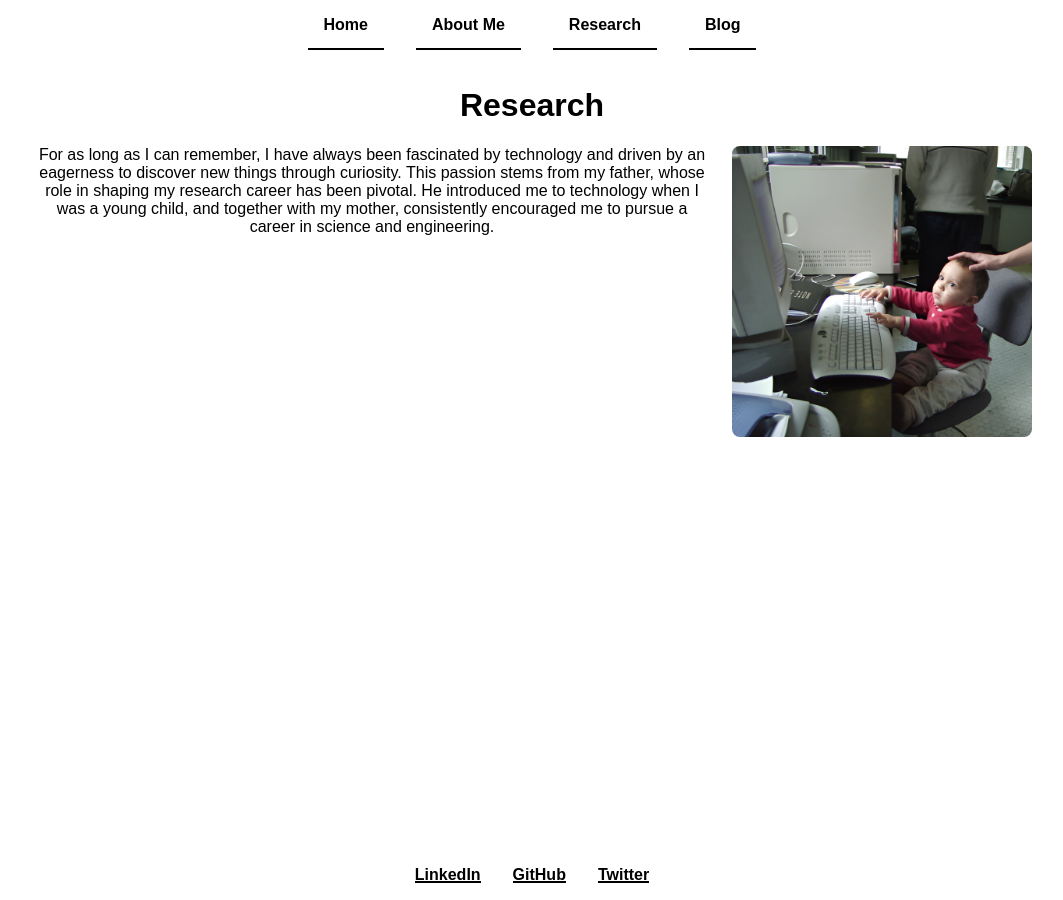
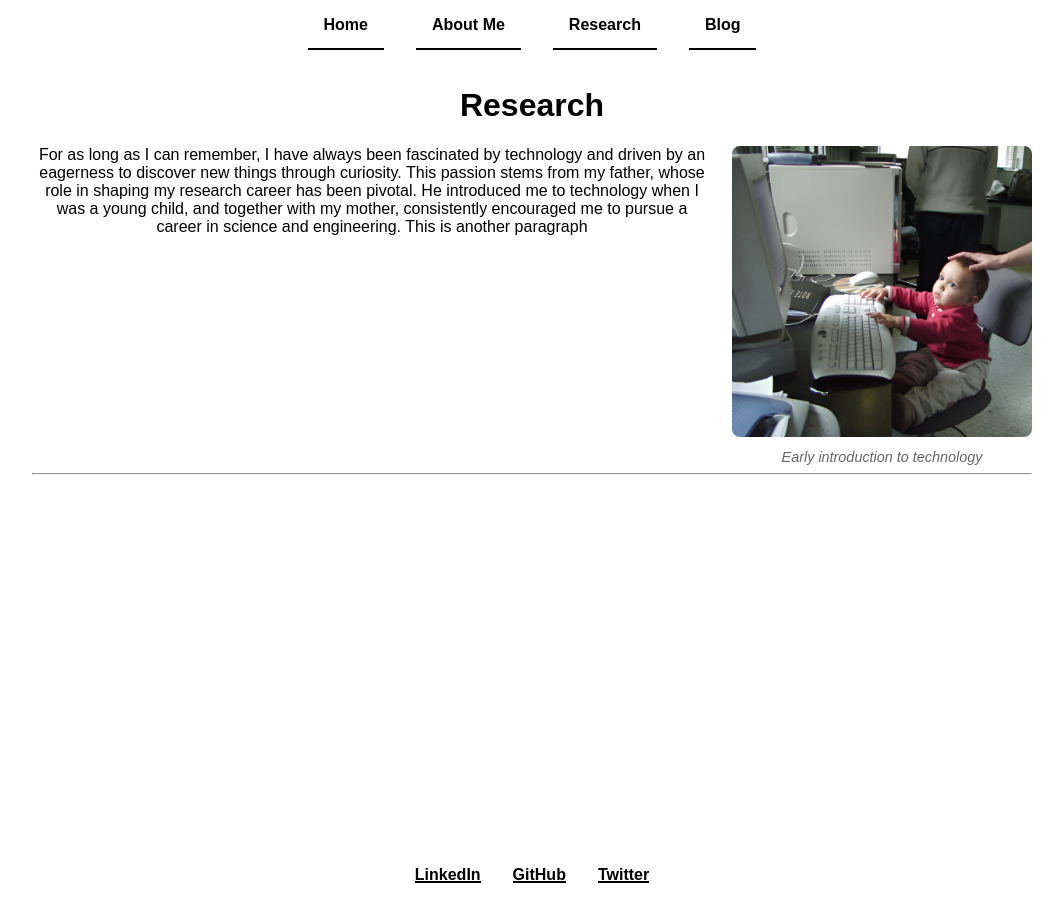
Before and after one commit to MarioPasc/MarioPasc.github.io, a Jekyll site: the page built from research/index.md, in a window 1280 px wide. Shown: the whole page, without its empty margins (108-1171 px from the left). Built offline with Jekyll 4.4.1, drawn with Linux system fonts in a browser that asks for light colours.

Commit message:
Try research

```diff
--- a/research/index.md
+++ b/research/index.md
@@ -9,8 +9,16 @@ permalink: /research/
 <div style="display: flex; align-items: flex-start; gap: 20px;">
   <div style="flex: 1;">
     For as long as I can remember, I have always been fascinated by technology and driven by an eagerness to discover new things through curiosity. This passion stems from my father, whose role in shaping my research career has been pivotal. He introduced me to technology when I was a young child, and together with my mother, consistently encouraged me to pursue a career in science and engineering.
+    This is another paragraph
   </div>
   <div style="flex: 0 0 300px;">
-    <img src="/images/research/little_me.jpeg" alt="Research workspace" style="width: 100%; height: auto; border-radius: 8px;">
+    <figure style="margin: 0;">
+      <img src="/images/research/little_me.jpeg" alt="Research workspace" style="width: 100%; height: auto; border-radius: 8px;">
+      <figcaption style="margin-top: 8px; font-size: 0.9em; color: #666; text-align: center; font-style: italic;">
+        Early introduction to technology
+      </figcaption>
+    </figure>
   </div>
 </div>
+
+---
```
